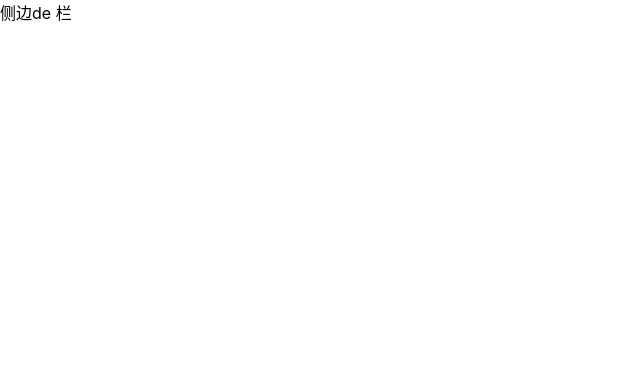
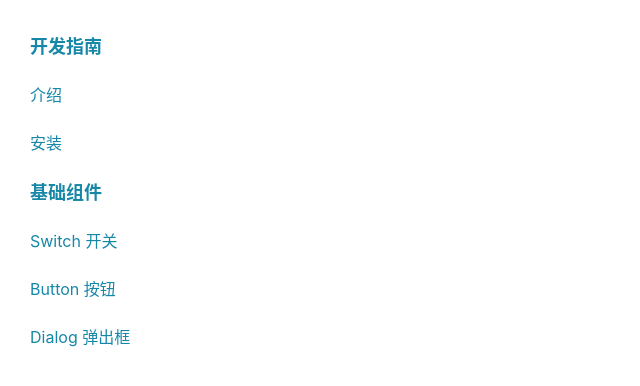
Before and after one commit to gongyue233/shaka-ui, a Vue app: page /#/doc in a window 1280 px wide. Shown: the top 386 px of the page, without its empty margins (0-640 px from the left). Built offline with nearby package versions, Linux system fonts and the light colour scheme.

Commit message:
完成了侧导航栏

```diff
--- a/src/components/Doc.vue
+++ b/src/components/Doc.vue
@@ -1,11 +1,49 @@
 <template>
-  <div>侧边de 栏</div>
+  <div class="doc-nav">
+    <div class="dov-nav-item">
+      <span class="sort-name">开发指南</span>
+      <ul class="items">
+        <li>介绍</li>
+        <li>安装</li>
+      </ul>
+    </div>
+    <div class="dov-nav-item">
+      <span class="sort-name">基础组件</span>
+      <ul class="items">
+        <li>Switch 开关</li>
+        <li>Button 按钮</li>
+        <li>Dialog 弹出框</li>
+      </ul>
+    </div>
+  </div>
 </template>
 
 <script lang="ts">
 export default {
-    name:'Doc'
+  name: "Doc",
 };
 </script>
 
-<style lang="sass" scoped></style>
+<style lang="scss" scoped>
+.doc-nav {
+  padding: 24px 0px 0px 30px;
+  min-width: 220px;
+  max-width: 220px;
+}
+.dov-nav-item {
+  color: #1687a7;
+  background-color: #fff;
+  display: flex;
+  flex-direction: column;
+  > .sort-name {
+    font-weight: bold;
+    font-size: 18px;
+    padding: 8px 0px;
+  }
+  > .items > li {
+    font-size: 16px;
+    margin: 8px 0px;
+    padding: 8px 0px;
+  }
+}
+</style>
--- a/src/components/Home.vue
+++ b/src/components/Home.vue
@@ -1,16 +1,16 @@
 <template>
   <Topnav />
-  <hr>
-  <div>Home</div>
+  <Doc />
 </template>
 
 <script lang="ts">
+import Doc from './Doc.vue';
 import Topnav from './Topnav.vue';
 export default {
-  components: { Topnav },
+  components: { Topnav, Doc },
   name: "Home",
   component: {
-    Topnav
+    Topnav, Doc
   }
 };
 </script>
--- a/src/components/Topnav.vue
+++ b/src/components/Topnav.vue
@@ -22,7 +22,7 @@ export default {
   align-items: center;
   justify-content: space-between;
   padding: 18px 24px;
-  background-color: #276678;
+  background-color: #1687A7;
   color: #f6f5f5;
 }
 .logo {
--- a/src/router.ts
+++ b/src/router.ts
@@ -1,3 +1,5 @@
+/// <reference path="shims-vue.d.ts"/>
+
 import { createWebHashHistory, createRouter } from "vue-router";
 import Home from "./components/Home.vue";
 import Doc from "./components/Doc.vue";
```
